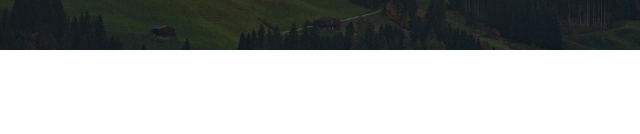
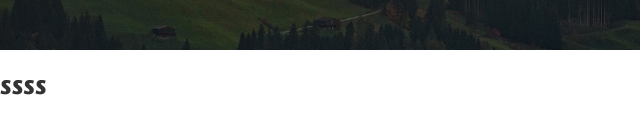
Before and after one commit to oleksandr-mytkovskyi/project1, a plain HTML site: page index.html in a window 1280 px wide. Shown: the part 620-754 px from the top of the page, 0-640 px from the left. Drawn offline with nearby package versions, Linux system fonts and the light colour scheme.

Commit message:
index html mode

```diff
--- a/index.html
+++ b/index.html
@@ -97,6 +97,8 @@
       </div>
     </div>
 
+    <h2>ssss</h2>
+
     <script src="js/script.js"></script>
 </body>
 </html>
```
